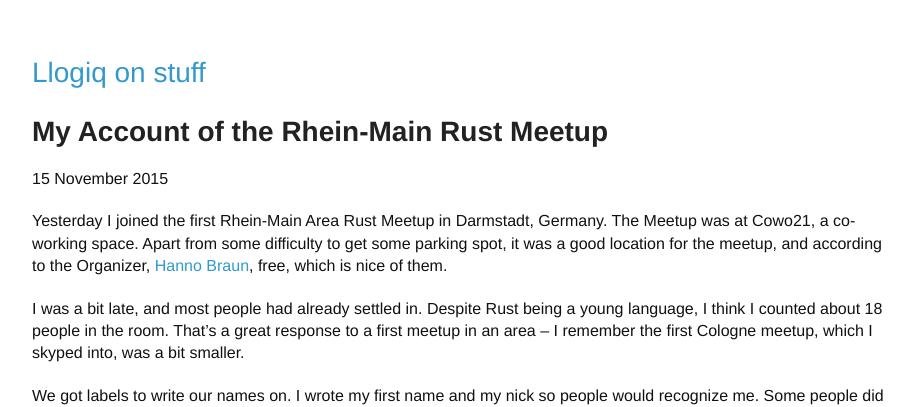
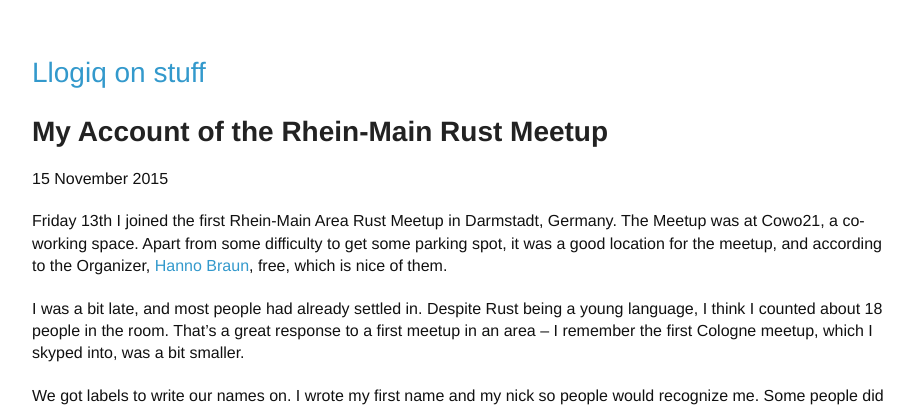
Before and after one commit to llogiq/llogiq.github.io, a Jekyll site: the page built from _posts/2015-11-15-meetup.md, in a window 1280 px wide. Shown: the top 407 px of the page, without its empty margins (178-1099 px from the left). Built offline with Jekyll 4.4.1, drawn with Linux system fonts in a browser that asks for light colours.

Commit message:
date corrected

```diff
--- a/_posts/2015-11-15-meetup.md
+++ b/_posts/2015-11-15-meetup.md
@@ -2,10 +2,11 @@
 title: My Account of the Rhein-Main Rust Meetup
 ---
 
-Yesterday I joined the first Rhein-Main Area Rust Meetup in Darmstadt, Germany.
-The Meetup was at Cowo21, a co-working space. Apart from some difficulty to get
-some parking spot, it was a good location for the meetup, and according to the
-Organizer, [Hanno Braun](http://hannobraun.de), free, which is nice of them.
+Friday 13th I joined the first Rhein-Main Area Rust Meetup in Darmstadt,
+Germany. The Meetup was at Cowo21, a co-working space. Apart from some
+difficulty to get some parking spot, it was a good location for the meetup, and
+according to the Organizer, [Hanno Braun](http://hannobraun.de), free, which is
+nice of them.
 
 I was a bit late, and most people had already settled in. Despite Rust being a
 young language, I think I counted about 18 people in the room. That's a great
```
